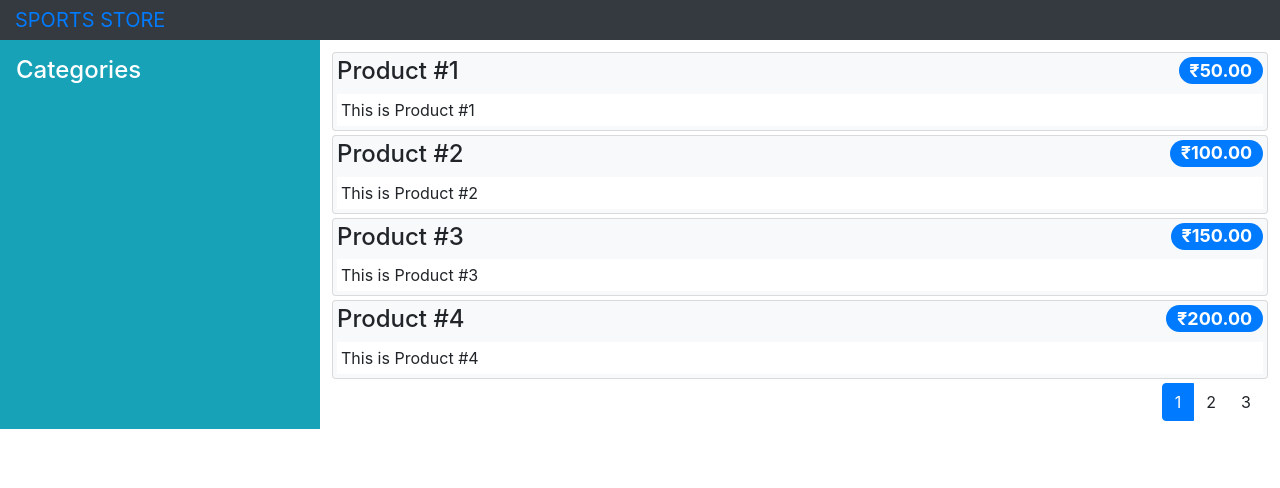
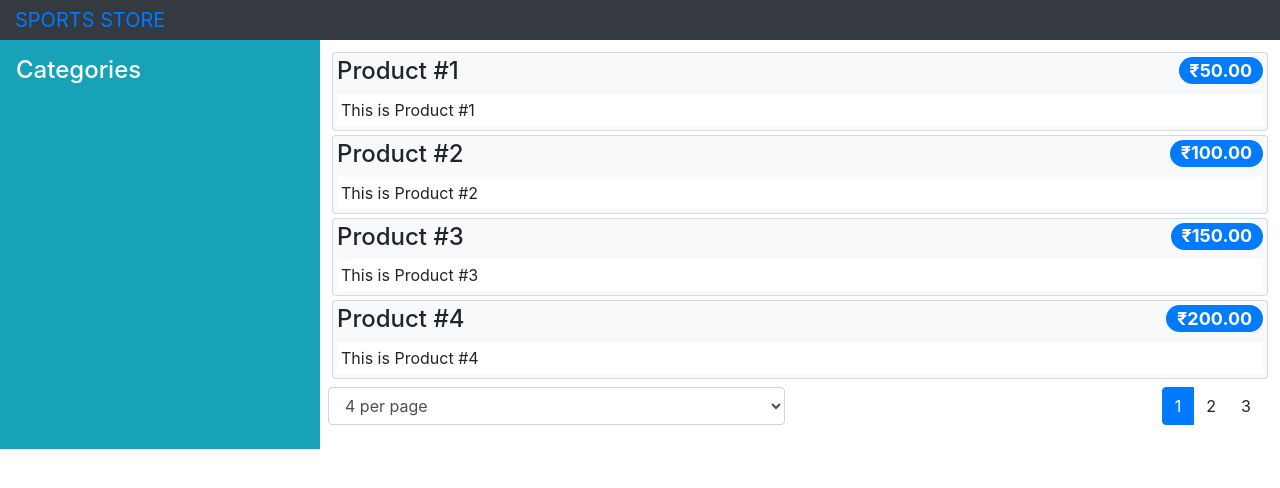
Before and after one commit to pankaj073/vuejs_sportsstore, a Vue app: page / in a window 1280 px wide. Shown: the top 488 px of the page. Built offline with nearby package versions, Linux system fonts and the light colour scheme.

Commit message:
Changing the Page Size

```diff
--- a/src/components/PageControls.vue
+++ b/src/components/PageControls.vue
@@ -1,5 +1,13 @@
 <template>
-    <div v-if="pageCount > 1" class="text-right">
+    <div class="row mt-2">
+        <div class="col form-group">
+            <select class="form-control" v-on:change="changePageSize">
+                <option value="4">4 per page</option>
+                <option value="8">8 per page</option>
+                <option value="12">12 per page</option>
+            </select>
+        </div>
+        <div class="text-right col">
             <div class="btn-group mx-2">
                 <button v-for="i in pageNumbers" v-bind:key="i"
                     class="btn"
@@ -7,6 +15,7 @@
                     v-on:click="setCurrentPage(i)">
                     {{ i }}
                 </button>
+            </div>
         </div>
     </div>
 </template>
@@ -22,7 +31,10 @@ export default {
         }
     },
     methods: {
-        ...mapMutations([ "setCurrentPage" ])
+        ...mapMutations([ "setCurrentPage", "setPageSize" ]),
+        changePageSize($event) {
+            this.setPageSize(Number($event.target.value));
+        }
     }
 }
 </script>
```
Lines whose indentation alone changed are shown as unchanged.
